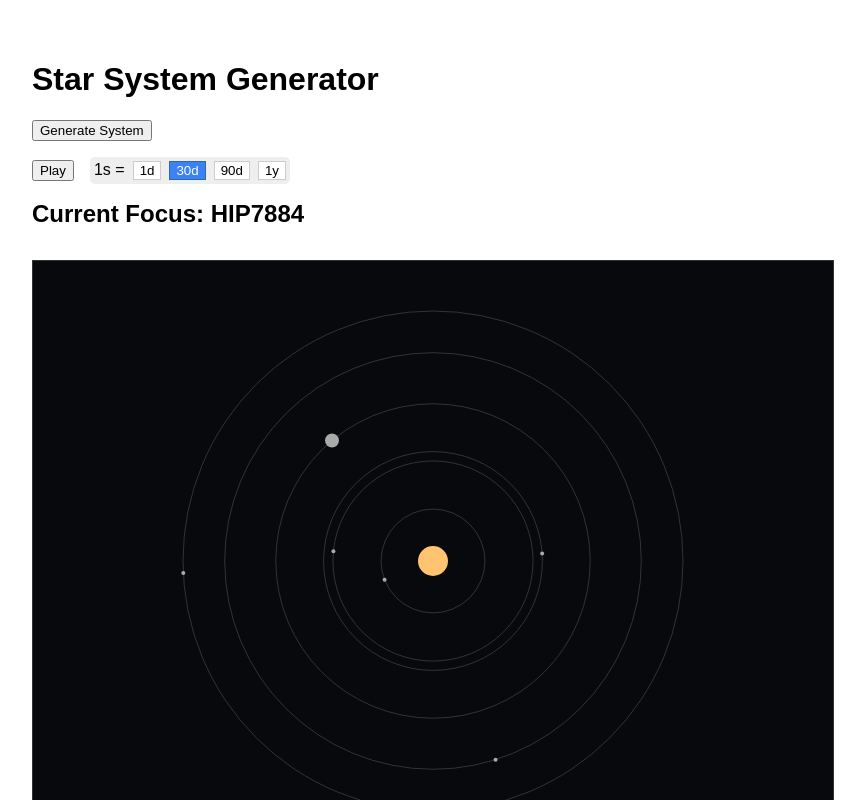
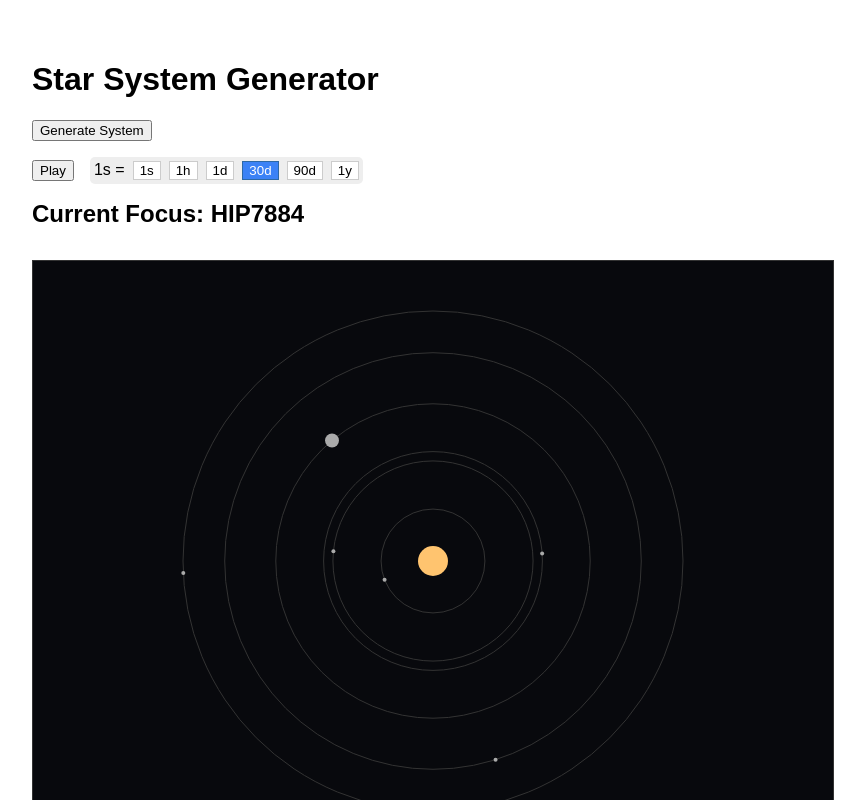
Before and after one commit to FrunkQ/star-system-generator, a SvelteKit app: page / in a window 1280 px wide. Both pictures are taken after a click on the button "Generate System". Shown: the top 800 px of the page, without its empty margins (8-873 px from the left). Built offline with nearby package versions, Linux system fonts and the light colour scheme.

Commit message:
feat(UI): Add granular time scale controls

```diff
--- a/src/routes/+page.svelte
+++ b/src/routes/+page.svelte
@@ -116,7 +116,9 @@
         </button>
         <div class="time-scales">
             <span>1s = </span>
-            <button on:click={() => timeScale = 3600 * 24 * 1} class:active={timeScale === 3600 * 24 * 1}>1d</button>
+            <button on:click={() => timeScale = 1} class:active={timeScale === 1}>1s</button>
+            <button on:click={() => timeScale = 3600} class:active={timeScale === 3600}>1h</button>
+            <button on:click={() => timeScale = 3600 * 24} class:active={timeScale === 3600 * 24}>1d</button>
             <button on:click={() => timeScale = 3600 * 24 * 30} class:active={timeScale === 3600 * 24 * 30}>30d</button>
             <button on:click={() => timeScale = 3600 * 24 * 90} class:active={timeScale === 3600 * 24 * 90}>90d</button>
             <button on:click={() => timeScale = 3600 * 24 * 365} class:active={timeScale === 3600 * 24 * 365}>1y</button>
```
